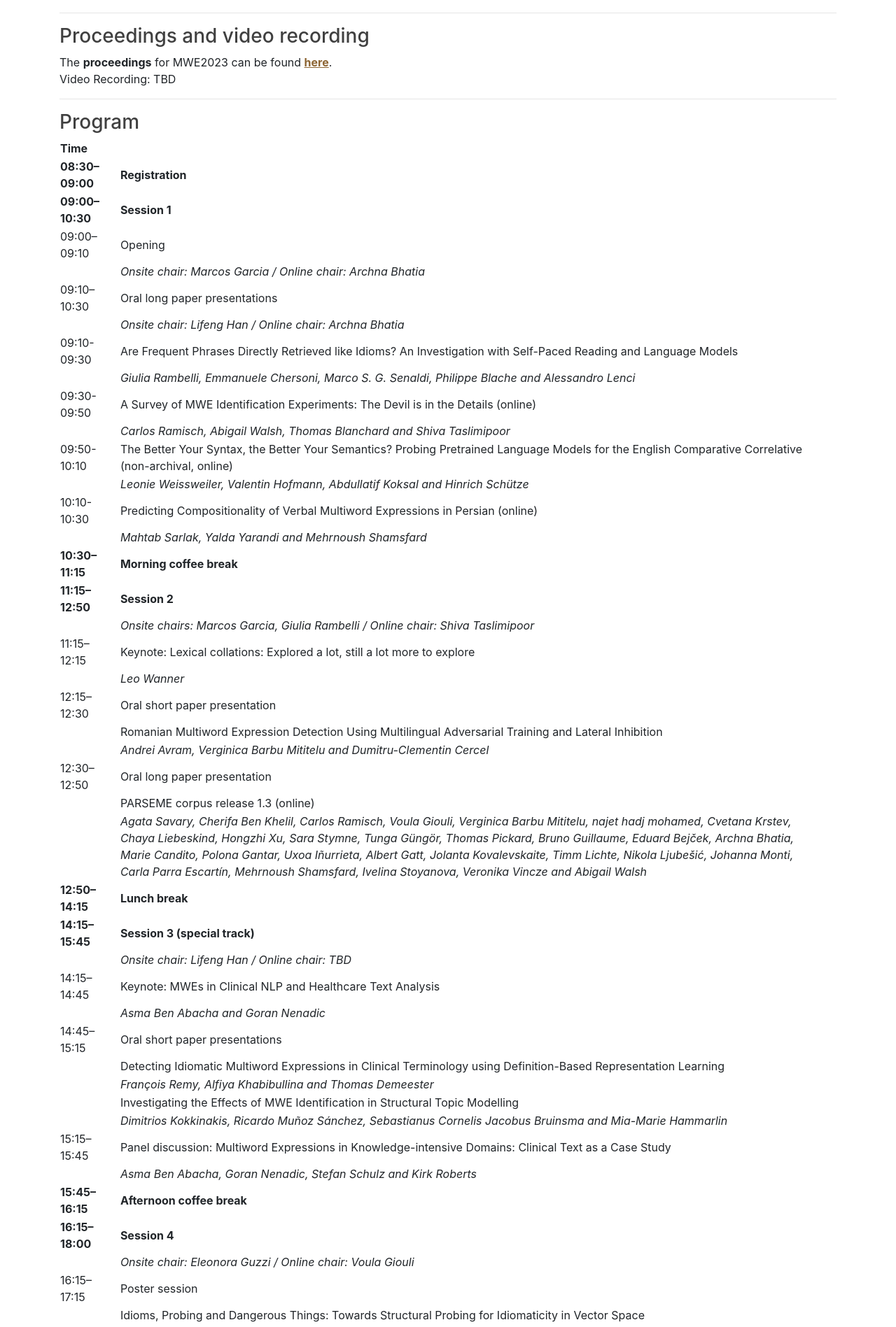
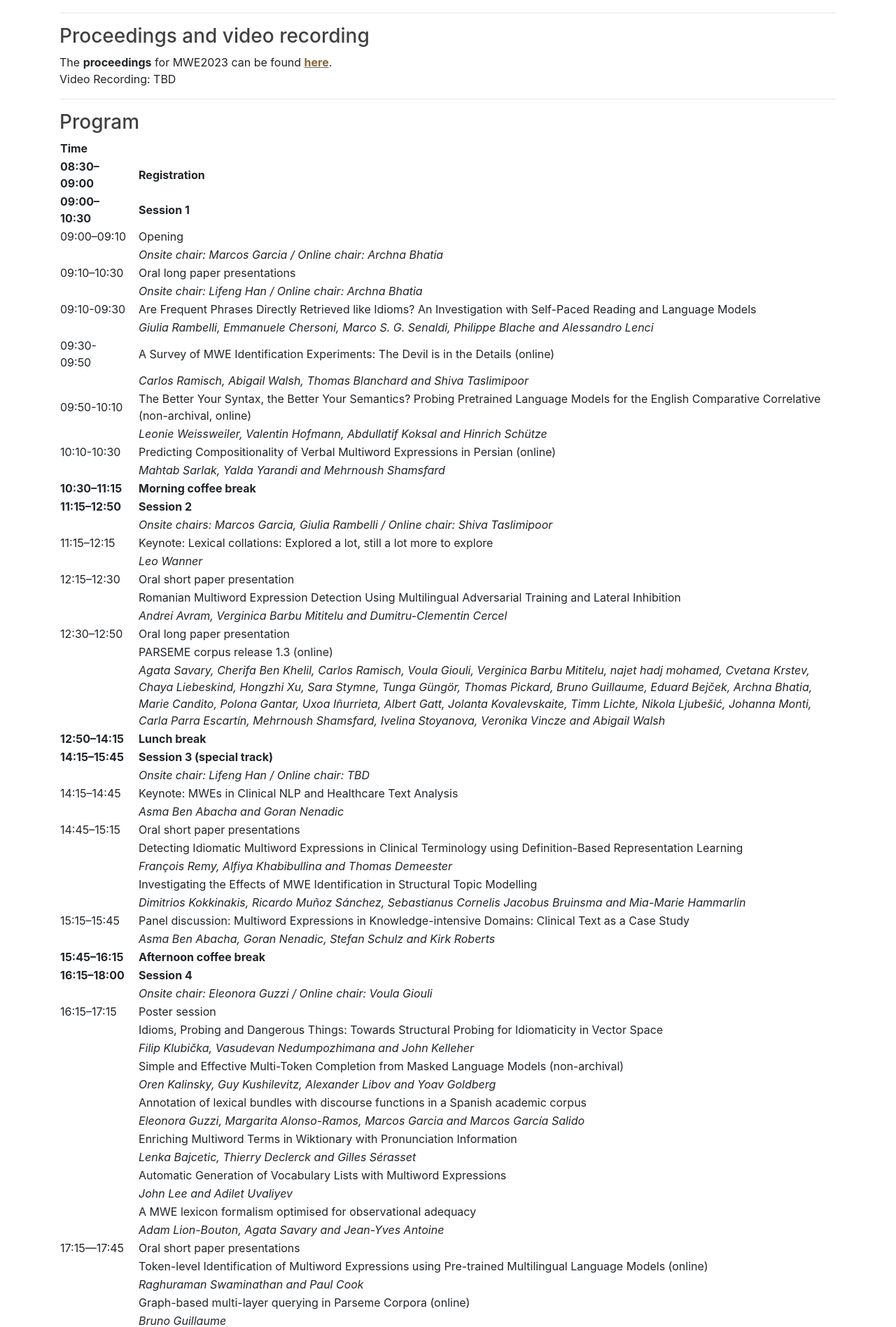
Before and after one commit to multiword/multiword.github.io, a Jekyll site: the page built from mwe2023/index.md, in a window 1280 px wide. Shown: the part 1010-2907 px from the top of the page at 70% size. Built offline with Jekyll 4.4.1, drawn with Linux system fonts in a browser that asks for light colours; comment, search, counter and statistics services are not loaded.

Commit message:
Trying to improve program layout in Chrome

```diff
--- a/assets/css/mwe.css
+++ b/assets/css/mwe.css
@@ -37,3 +37,7 @@
   color: rgb(144,117,66);
   text-align: center;
 }
+
+.nowrap {
+	white-space: nowrap;
+}
--- a/mwe2023/index.md
+++ b/mwe2023/index.md
@@ -103,7 +103,7 @@ Video Recording: TBD
 |   12:30–12:50   | Oral long paper presentation |
 |                 | PARSEME corpus release 1.3 (online)              |
 |                 | *Agata Savary, Cherifa Ben Khelil, Carlos Ramisch, Voula Giouli, Verginica Barbu Mititelu, najet hadj mohamed, Cvetana Krstev, Chaya Liebeskind, Hongzhi Xu, Sara Stymne, Tunga Güngör, Thomas Pickard, Bruno Guillaume, Eduard Bejček, Archna Bhatia, Marie Candito, Polona Gantar, Uxoa Iñurrieta, Albert Gatt, Jolanta Kovalevskaite, Timm Lichte, Nikola Ljubešić, Johanna Monti, Carla Parra Escartín, Mehrnoush Shamsfard, Ivelina Stoyanova, Veronika Vincze and Abigail Walsh* |
-| **12:50–14:15** | **Lunch break**                |
+| <span class="nowrap">**12:50–14:15**</span> | **Lunch break**                |
 | **14:15–15:45** | **Session 3 (special track)**  |
 |                 | *Onsite chair: Lifeng Han / Online chair: TBD*            |
 |   14:15–14:45   | Keynote: MWEs in Clinical NLP and Healthcare Text Analysis |
```
